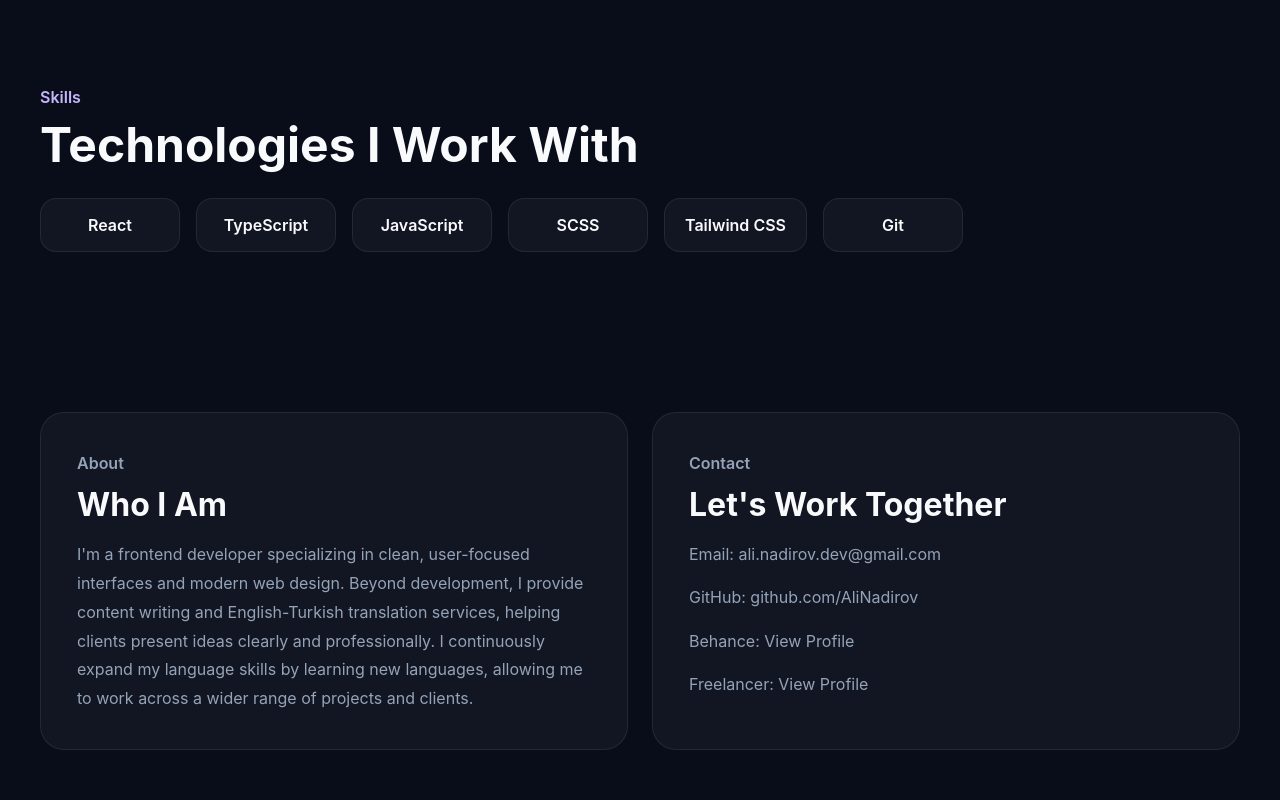
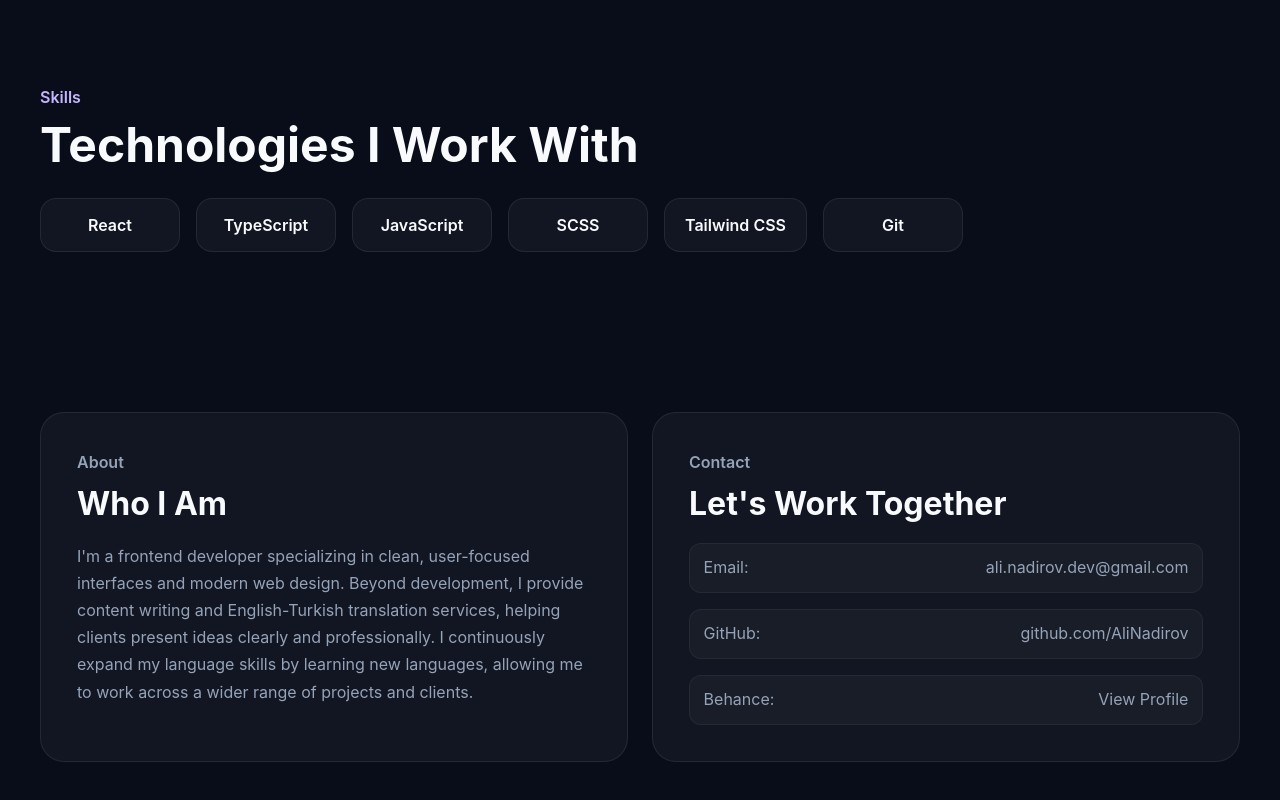
Before and after one commit to AliUIDev/ali-dev-portfolio, a React (Vite) app: page / in a window 1280 px wide. Shown: the part 1612-2412 px from the top of the page. Built offline with nearby package versions, Linux system fonts and the light colour scheme.

Commit message:
improve contact section layout and spacing

```diff
--- a/src/components/AboutContact/AboutContact.scss
+++ b/src/components/AboutContact/AboutContact.scss
@@ -17,7 +17,10 @@
     border: 1px solid rgba(255, 255, 255, 0.08);
     border-radius: $radius-lg;
     padding: 2.25rem;
-    min-height: 260px;
+
+    display: flex;
+    flex-direction: column;
+
     transition: transform 0.25s ease, border-color 0.25s ease, background 0.25s ease;
 
     &:hover {
@@ -28,13 +31,13 @@
 
     h2 {
       font-size: 2rem;
-      margin: 0.5rem 0 1rem;
+      margin: 0.5rem 0 1.25rem;
     }
 
     p,
     li {
       color: $text-secondary;
-      line-height: 1.8;
+      line-height: 1.7;
     }
 
     p {
@@ -43,10 +46,31 @@
 
     ul {
       list-style: none;
-      display: grid;
-      gap: 0.9rem;
       padding: 0;
       margin: 0;
+
+      display: flex;
+      flex-direction: column;
+      gap: 1rem;
+    }
+
+    li {
+      display: flex;
+      align-items: center;
+      justify-content: space-between;
+
+      padding: 0.65rem 0.85rem;
+      border-radius: 12px;
+
+      background: rgba(255, 255, 255, 0.03);
+      border: 1px solid rgba(255, 255, 255, 0.05);
+
+      transition: all 0.25s ease;
+
+      &:hover {
+        background: rgba(255, 255, 255, 0.05);
+        border-color: rgba(255, 255, 255, 0.1);
+      }
     }
 
     a {
--- a/src/components/AboutContact/AboutContact.tsx
+++ b/src/components/AboutContact/AboutContact.tsx
@@ -35,12 +35,6 @@ function AboutContact() {
                                 View Profile
                             </a>
                         </li>
-                        <li>
-                            Freelancer:{" "}
-                            <a href="https://www.freelancer.com/u/Tolenor" target="_blank" rel="noreferrer">
-                                View Profile
-                            </a>
-                        </li>
                     </ul>
                 </div>
             </div>
```
